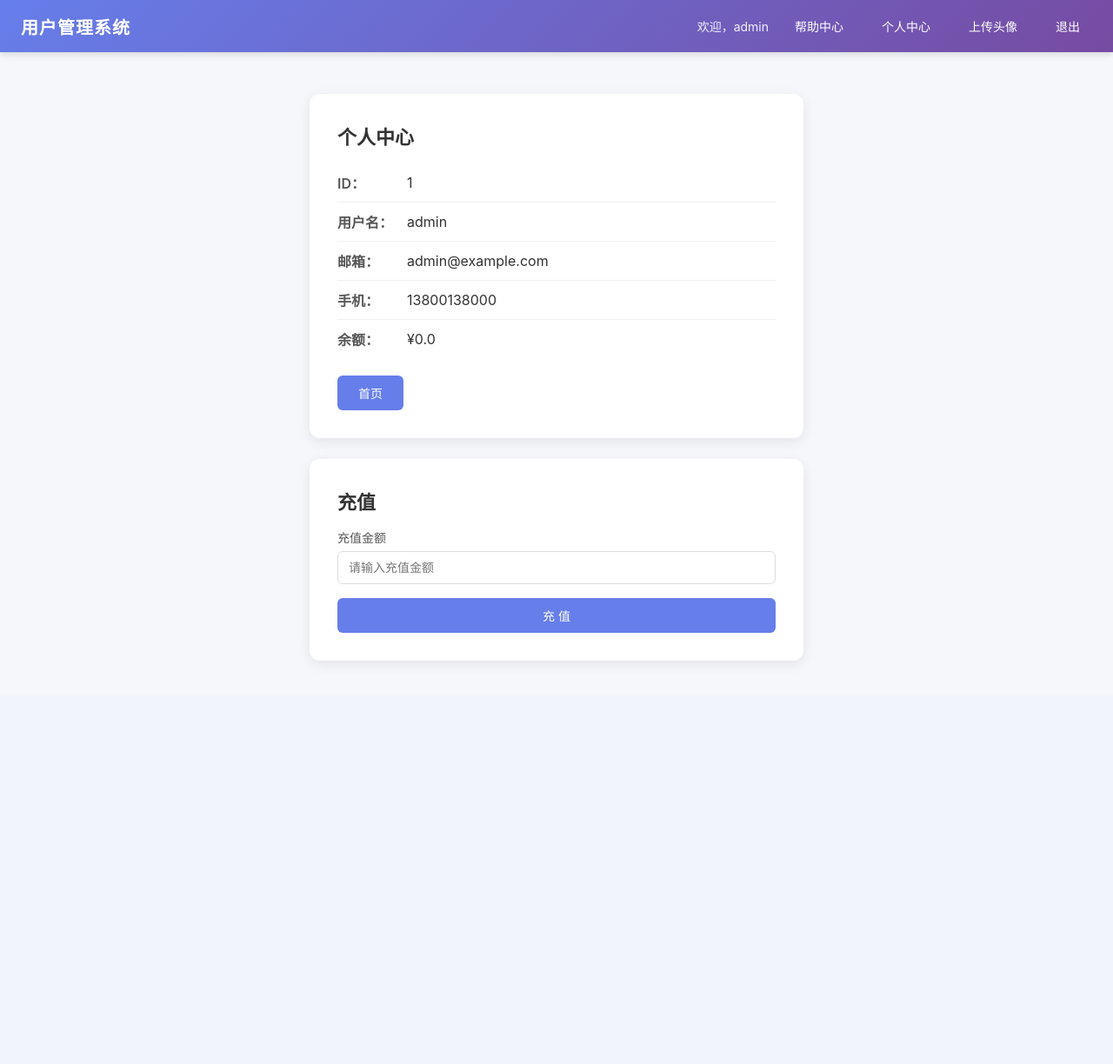
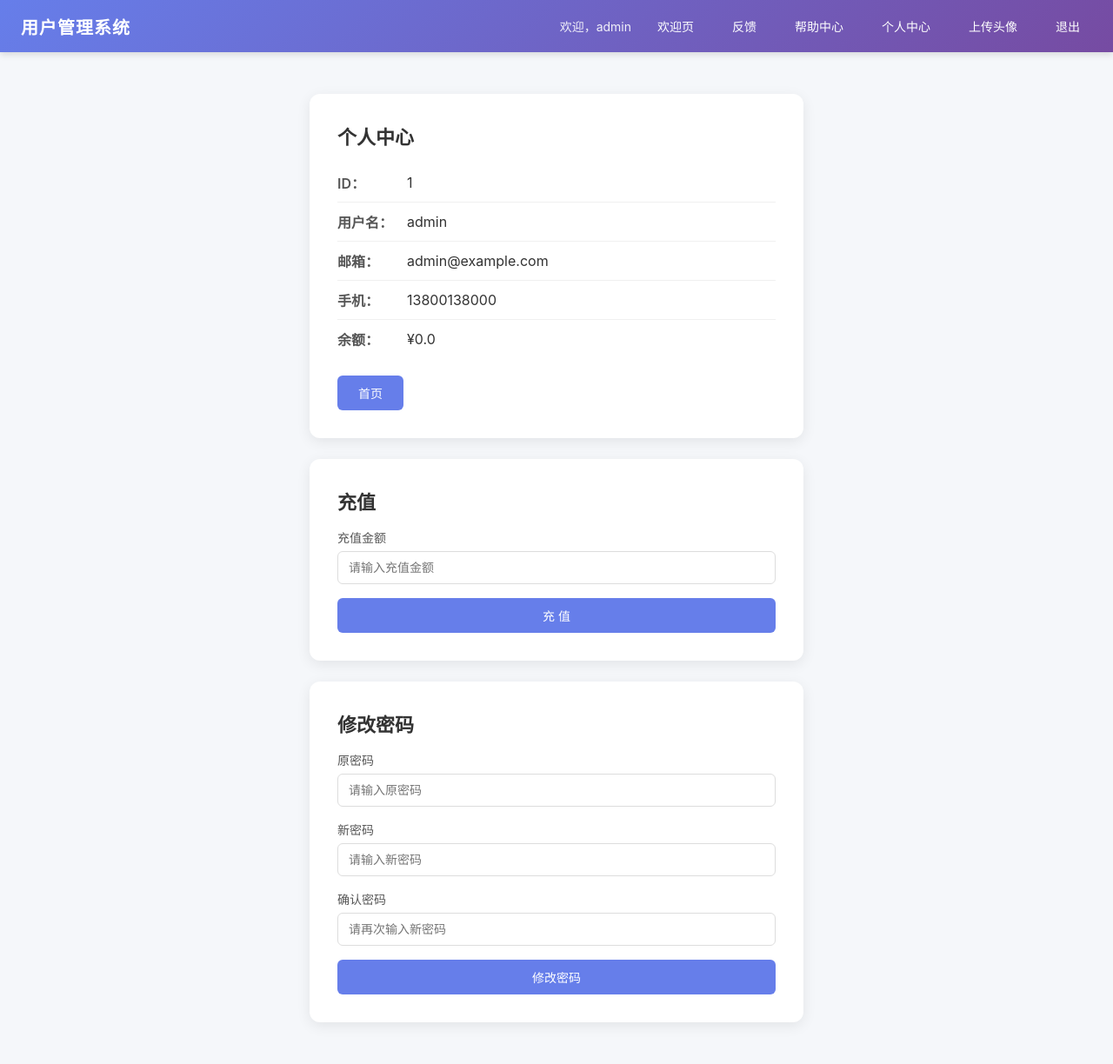
Before and after one commit to zhong652341/1, a Flask app: page /profile in a window 1280 px wide. Shown: the whole page at 87% size. Before the commit the page ends 764 px from the top, so only its background shows below. Run offline with Flask 3, Linux system fonts and the light colour scheme; a user stored in the database is signed in; data comes from the database, SQL or seed files in the repository; both versions use the stored data as it was after the commit.

Commit message:
新增SSTI修复 + 欢迎页/反馈功能 - 新增/welcome和/feedback路由（render_template_string） - SSTI修复：f-string拼接改为模板变量传递 - 修复前: {{config}}可泄漏SECRET_KEY - 修复后: Jinja2自动转义，{{7*7}}显示原文 - 导航栏添加欢迎页和反馈链接 - 新增SSTI模板注入漏洞修复报告.docx
Co-Authored-By: Claude <noreply@anthropic.com>

```diff
--- a/app.py
+++ b/app.py
@@ -1,12 +1,55 @@
-from flask import Flask, render_template, request, redirect, session, url_for
+from flask import Flask, render_template, render_template_string, request, redirect, session, url_for, abort
 import sqlite3
 import os
 import time
 import re
+import secrets
+import hmac
+from datetime import timedelta
+from urllib.parse import urlparse
 
 app = Flask(__name__)
 app.secret_key = "dev-key-2025"
 app.config['MAX_CONTENT_LENGTH'] = 16 * 1024 * 1024  # 16MB
+
+# ── CSRF 防护 ─────────────────────────────────────────────────────────
+# 默认 SameSite=Strict，阻止跨站请求携带 Cookie
+app.config.update(
+    SESSION_COOKIE_SAMESITE="Strict",
+    PERMANENT_SESSION_LIFETIME=timedelta(hours=2),
+)
+
+ALLOWED_ORIGINS = {"http://127.0.0.1:5000", "http://localhost:5000"}
+
+
+def check_csrf():
+    """验证 CSRF Token 和 Referer。"""
+    # 检查 Referer
+    referer = request.headers.get("Referer", "")
+    if referer:
+        from urllib.parse import urlparse
+        parsed = urlparse(referer)
+        origin = f"{parsed.scheme}://{parsed.netloc}"
+        if origin not in ALLOWED_ORIGINS:
+            abort(403, "CSRF: 非法的请求来源")
+
+    # 验证 CSRF Token
+    token = request.form.get("csrf_token", "")
+    session_token = session.get("csrf_token")
+    if not token or not session_token:
+        abort(403, "CSRF: 缺少 Token")
+    if not hmac.compare_digest(token, session_token):
+        abort(403, "CSRF: Token 不匹配")
+
+
+def generate_csrf_token():
+    """生成并存储 CSRF Token 到 session。"""
+    if "csrf_token" not in session:
+        session["csrf_token"] = secrets.token_hex(32)
+    return session["csrf_token"]
+
+
+app.jinja_env.globals["csrf_token"] = generate_csrf_token
 
 
 # ── 输入过滤 ─────────────────────────────────────────────────────────
@@ -355,6 +398,8 @@ def recharge():
     if not username:
         return redirect(url_for("login"))
 
+    check_csrf()
+
     amount_str = request.form.get("amount", "").strip()
 
     if not amount_str:
@@ -382,5 +427,125 @@ def recharge():
     return redirect(url_for("profile"))
 
 
+@app.route("/change-password", methods=["POST"])
+def change_password():
+    """修改密码：验证 CSRF Token、验证原密码、只能修改自己的密码。"""
+    username = session.get("username")
+    if not username:
+        return redirect(url_for("login"))
+
+    check_csrf()
+
+    target_username = request.form.get("username", "").strip()
+    new_password = request.form.get("new_password", "")
+    old_password = request.form.get("old_password", "")
+
+    if not target_username or not new_password:
+        return render_template("profile.html", user=get_user(username), error="用户名和新密码不能为空")
+
+    # 修复：只能修改自己的密码
+    if target_username != username:
+        return render_template("profile.html", user=get_user(username), error="只能修改自己的密码")
+
+    # 修复：需要验证原密码
+    user = get_user(username)
+    if not user or user["password"] != old_password:
+        return render_template("profile.html", user=get_user(username), error="原密码错误")
+
+    conn = sqlite3.connect("data/users.db")
+    conn.execute("UPDATE users SET password = ? WHERE username = ?", (new_password, target_username))
+    conn.commit()
+    conn.close()
+
+    return redirect(url_for("profile"))
+
+
+@app.route("/welcome")
+def welcome():
+    """个性化欢迎页 — 使用模板变量注入，防SSTI。"""
+    name = request.args.get("name", "")
+    if not name:
+        name = "亲爱的用户"
+    template = """<!DOCTYPE html>
+<html>
+<head><meta charset="UTF-8"><title>欢迎页</title>
+<link rel="stylesheet" href="/static/css/style.css">
+<style>.welcome-card { text-align: center; padding: 60px 20px; }
+.welcome-card h1 { font-size: 36px; color: #667eea; margin-bottom: 16px; }
+.welcome-card p { color: #888; font-size: 16px; }</style>
+</head>
+<body>
+<nav class="navbar"><div class="nav-brand">用户管理系统</div>
+<div class="nav-menu">
+    <a href="/" class="nav-link">首页</a>
+    <a href="/welcome" class="nav-link">欢迎页</a>
+    <a href="/feedback" class="nav-link">反馈</a>
+</div></nav>
+<main class="container">
+<div class="card welcome-card">
+    <h1>欢迎你，{{ name }}！</h1>
+    <p>很高兴见到你，祝你使用愉快！</p>
+</div></main></body></html>"""
+    return render_template_string(template, name=name)
+
+
+@app.route("/feedback", methods=["GET", "POST"])
+def feedback():
+    """反馈页面 — 使用模板变量注入，防SSTI。"""
+    if request.method == "POST":
+        name = request.form.get("name", "匿名用户")
+        message = request.form.get("message", "")
+
+        template = """<!DOCTYPE html>
+<html>
+<head><meta charset="UTF-8"><title>反馈结果</title>
+<link rel="stylesheet" href="/static/css/style.css">
+</head>
+<body>
+<nav class="navbar"><div class="nav-brand">用户管理系统</div>
+<div class="nav-menu">
+    <a href="/" class="nav-link">首页</a>
+    <a href="/welcome" class="nav-link">欢迎页</a>
+    <a href="/feedback" class="nav-link">反馈</a>
+</div></nav>
+<main class="container">
+<div class="card">
+    <h2>{{ name }} 的反馈：</h2>
+    <p>{{ message }}</p>
+    <a href="/feedback" class="btn btn-primary">继续反馈</a>
+</div></main></body></html>"""
+        return render_template_string(template, name=name, message=message)
+
+    template = """<!DOCTYPE html>
+<html>
+<head><meta charset="UTF-8"><title>反馈</title>
+<link rel="stylesheet" href="/static/css/style.css">
+</head>
+<body>
+<nav class="navbar"><div class="nav-brand">用户管理系统</div>
+<div class="nav-menu">
+    <a href="/" class="nav-link">首页</a>
+    <a href="/welcome" class="nav-link">欢迎页</a>
+    <a href="/feedback" class="nav-link">反馈</a>
+</div></nav>
+<main class="container">
+<div class="card" style="max-width:500px;margin:0 auto;">
+    <h2 class="card-title">意见反馈</h2>
+    <form method="post" action="/feedback" class="form">
+        <div class="form-group">
+            <label for="name">姓名</label>
+            <input type="text" id="name" name="name" placeholder="请输入你的姓名" required>
+        </div>
+        <div class="form-group">
+            <label for="message">留言内容</label>
+            <textarea id="message" name="message" rows="5" placeholder="请输入你的意见或建议" required
+                      style="padding:10px 12px;border:1px solid #ddd;border-radius:6px;font-size:14px;width:100%;resize:vertical;"></textarea>
+        </div>
+        <button type="submit" class="btn btn-primary">提交反馈</button>
+    </form>
+</div></main></body></html>"""
+    return render_template_string(template)
+
+
 if __name__ == "__main__":
     app.run(debug=False, host="0.0.0.0", port=5000)
--- a/templates/base.html
+++ b/templates/base.html
@@ -12,11 +12,15 @@
         <div class="nav-menu">
             {% if session.get('username') %}
                 <span class="nav-welcome">欢迎，{{ session['username'] }}</span>
+                <a href="/welcome" class="nav-link">欢迎页</a>
+                <a href="/feedback" class="nav-link">反馈</a>
                 <a href="/page?name=help" class="nav-link">帮助中心</a>
                 <a href="/profile" class="nav-link">个人中心</a>
                 <a href="/upload" class="nav-link">上传头像</a>
                 <a href="/logout" class="nav-link">退出</a>
             {% else %}
+                <a href="/welcome" class="nav-link">欢迎页</a>
+                <a href="/feedback" class="nav-link">反馈</a>
                 <a href="/login" class="nav-link">登录</a>
                 <a href="/register" class="nav-link">注册</a>
             {% endif %}
--- a/templates/profile.html
+++ b/templates/profile.html
@@ -20,11 +20,33 @@
     <div class="card">
         <h3 class="card-title">充值</h3>
         <form method="post" action="{{ url_for('recharge') }}" class="form">
+            <input type="hidden" name="csrf_token" value="{{ csrf_token() }}">
             <div class="form-group">
                 <label for="amount">充值金额</label>
                 <input type="number" id="amount" name="amount" placeholder="请输入充值金额" step="0.01" required>
             </div>
             <button type="submit" class="btn btn-primary">充 值</button>
+        </form>
+    </div>
+
+    <div class="card">
+        <h3 class="card-title">修改密码</h3>
+        <form method="post" action="{{ url_for('change_password') }}" class="form">
+            <input type="hidden" name="csrf_token" value="{{ csrf_token() }}">
+            <input type="hidden" name="username" value="{{ user.username }}">
+            <div class="form-group">
+                <label for="old_password">原密码</label>
+                <input type="password" id="old_password" name="old_password" placeholder="请输入原密码" required>
+            </div>
+            <div class="form-group">
+                <label for="new_password">新密码</label>
+                <input type="password" id="new_password" name="new_password" placeholder="请输入新密码" required>
+            </div>
+            <div class="form-group">
+                <label for="confirm_password">确认密码</label>
+                <input type="password" id="confirm_password" name="confirm_password" placeholder="请再次输入新密码" required>
+            </div>
+            <button type="submit" class="btn btn-primary">修改密码</button>
         </form>
     </div>
 {% else %}
```
Also changed, not shown: data/users.db, 2 other files.
